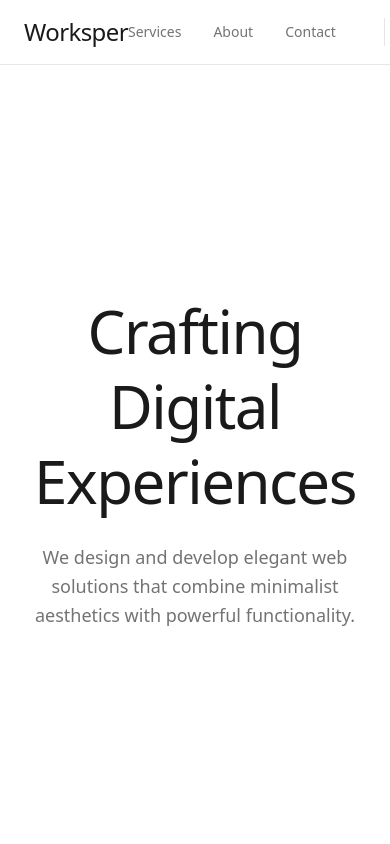
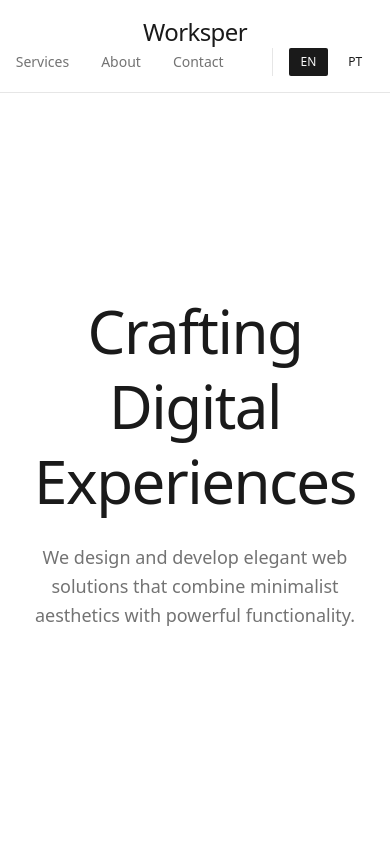
Before and after one commit to Kathenae/worksper, a Next.js app: page /en in a window 390 px wide. Shown: the top 844 px of the page. Built offline with nearby package versions, Linux system fonts and the light colour scheme.

Commit message:
fix navbar

```diff
--- a/src/components/header.tsx
+++ b/src/components/header.tsx
@@ -26,7 +26,7 @@
     return (
         <header className="fixed top-0 left-0 right-0 z-50 bg-background/80 backdrop-blur-sm border-b border-border">
             <nav className="container mx-auto px-6 py-4">
-                <div className="flex items-center justify-between">
+                <div className="flex flex-col lg:flex-row items-center justify-center lg:justify-between">
                     <button
                         onClick={() => scrollToSection('hero')}
                         className="text-2xl font-light tracking-tight hover:opacity-70 transition-smooth"
```
